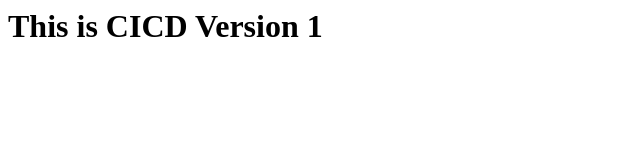
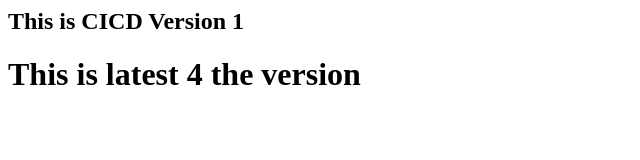
Before and after one commit to mdrafi488/cicd-app3, a plain HTML site: page index.html in a window 1280 px wide. Shown: the whole page, without its empty margins (0-640 px from the left). Drawn offline with Linux system fonts and the light colour scheme.

Commit message:
new version updated

```diff
--- a/index.html
+++ b/index.html
@@ -1 +1,2 @@
-<h1> This is CICD Version 1</h1>
+<h2> This is CICD Version 1</h1>
+<h1> This is latest 4 the version</h1>
```
